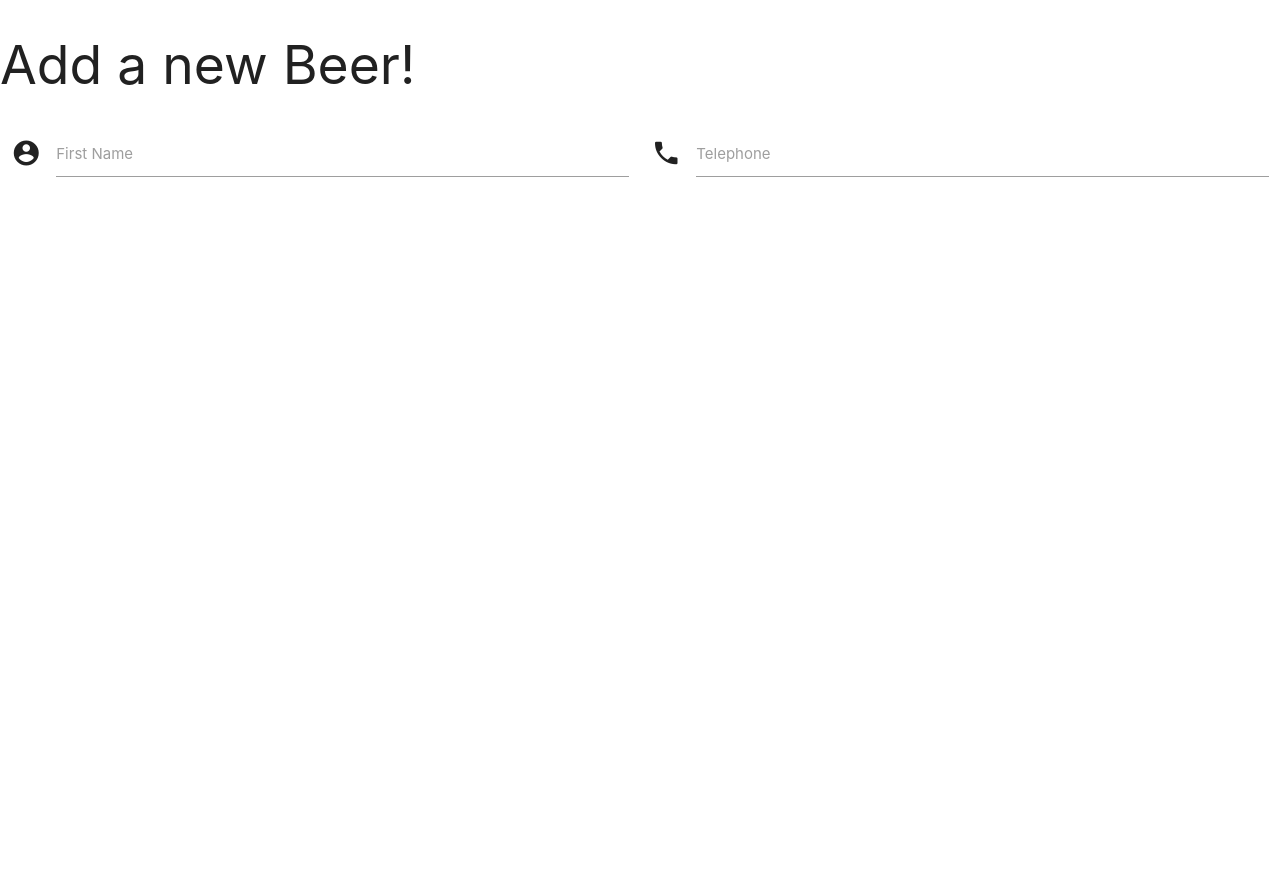
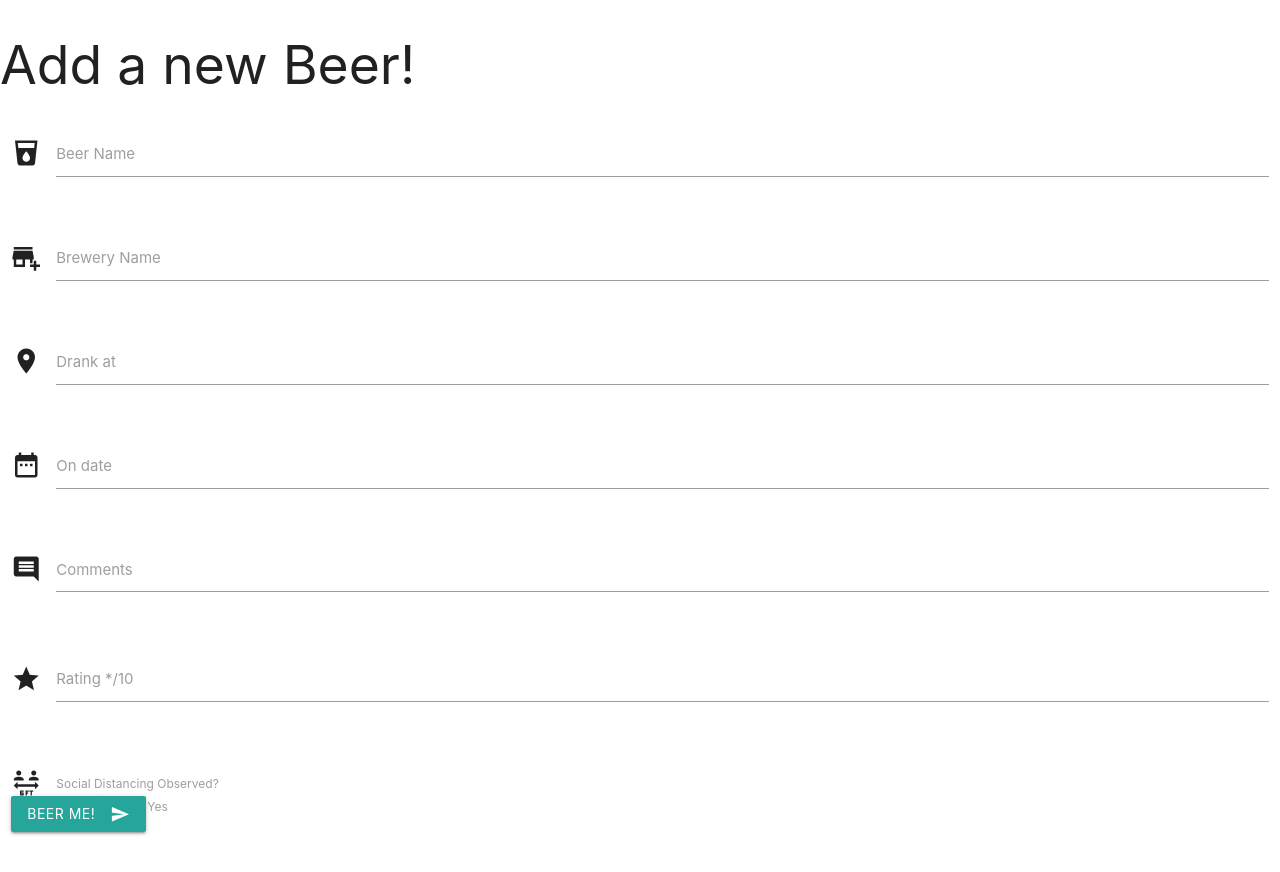
Before and after one commit to menacethedenis/CI_Milestone_3_Denis_Lymer, a Flask app: page /add_beer in a window 1280 px wide. Before the commit the page ends 177 px from the top, so only its background shows below. Run offline with Flask 2, Linux system fonts and the light colour scheme; data that the repository does not hold is empty; some libraries are stand-ins or nearby versions.

Commit message:
setup functionality to write to mongodb from browser

```diff
--- a/app.py
+++ b/app.py
@@ -16,9 +16,18 @@ mongo = PyMongo(app)
 def get_beer():
     return render_template("beers.html", ratings=mongo.db.ratings.find())
 
+
 @app.route('/add_beer')
 def add_beer():
-    return render_template("addbeer.html")
+    return render_template("addbeer.html", ratings=mongo.db.ratings.find())
+
+
+@app.route('/insert_beer', methods=['POST'])
+def insert_beer():
+    ratings=mongo.db.ratings
+    ratings.insert_one(request.form.to_dict())
+    return redirect(url_for('add_beer'))
+
 
 if __name__ == '__main__':
     app.run(host=os.environ.get('IP'),
--- a/templates/addbeer.html
+++ b/templates/addbeer.html
@@ -1,21 +1,72 @@
 {% extends 'base.html' %}
 {% block content %}
-
 <h2>Add a new Beer!</h2>
 <div class="row">
-    <form action="" method="POST" class="col s12">
+    <form action="{{url_for('insert_beer')}}" method="POST" class="col s12">
       <div class="row">
-        <div class="input-field col s6">
-          <i class="material-icons prefix">account_circle</i>
-          <input id="icon_prefix" type="text" class="validate">
-          <label for="icon_prefix">First Name</label>
-        </div>
-        <div class="input-field col s6">
-          <i class="material-icons prefix">phone</i>
-          <input id="icon_telephone" type="tel" class="validate">
-          <label for="icon_telephone">Telephone</label>
+        <div class="input-field col s12">
+          <i class="material-icons prefix">local_drink</i>
+          <input id="beer_name" name="beer_name" type="text" class="validate">
+          <label for="icon_prefix">Beer Name</label>
         </div>
       </div>
+      <div class="row">
+        <div class="input-field col s12">
+          <i class="material-icons prefix">add_business</i>
+          <input id="brewery_name" name="brewery_name" type="text" class="validate">
+          <label for="icon_prefix">Brewery Name</label>
+        </div>
+      </div>
+      <div class="row">
+        <div class="input-field col s12">
+          <i class="material-icons prefix">place</i>
+          <input id="beer_location" name="beer_location" type="text" class="validate">
+          <label for="icon_prefix">Drank at</label>
+        </div>
+       </div>
+       <div class="row">
+        <div class="input-field col s12">
+          <i class="material-icons prefix">date_range</i>
+          <input id="drank_date" name="drank_date" type="text" class="datepicker">
+          <label for="icon_prefix">On date</label>
+        </div>
+       </div>
+       <div class="row">
+        <div class="input-field col s12">
+          <i class="material-icons prefix">comment</i>
+          <textarea id="beer_comm" name="beer_comm"  class="materialize-textarea" maxlength="300"></textarea>
+          <label for="icon_prefix">Comments</label>
+        </div>
+       </div>
+       <div class="row">
+        <div class="input-field col s12">
+          <i class="material-icons prefix">grade</i>
+          <input id="beer_rating" name="beer_rating" type="number" class="validate" min="0" max="10">
+          <label for="icon_prefix">Rating */10</label>
+        </div>
+       </div>
+       <div class="row">
+        <div class="input-field col s12">
+          <i class="material-icons prefix">6_ft_apart</i>
+          <label id="soc_dist" name="soc_dist" class="validate">
+          <label for="icon_prefix">Social Distancing Observed?</label>
+            <div class="switch">
+                <label>
+                    No
+                    <input type="checkbox">
+                    <span class="lever"></span>
+                    Yes
+                </label>
+            </div>
+        </div>
+       </div>
+       <div class="row">
+        <div class="container col sm 12" id="beer_submit">
+            <button class="btn waves-effect waves-light" type="submit" name="action">Beer Me!
+                <i class="material-icons right">send</i>
+            </button>
+       </div>
+       </div>
     </form>
-  </div>
+</div>
 {% endblock %}
--- a/templates/base.html
+++ b/templates/base.html
@@ -5,6 +5,7 @@
     <meta name="viewport" content="width=device-width, initial-scale=1.0">
     <link href="https://fonts.googleapis.com/icon?family=Material+Icons" rel="stylesheet">
     <link rel="stylesheet" href="https://cdnjs.cloudflare.com/ajax/libs/materialize/1.0.0/css/materialize.min.css">
+    <link rel="stylesheet" href="templates/style.css">
     <title>Beer Tracker!</title>
 </head>
 <body>
@@ -16,6 +17,9 @@
         $(document).ready(function(){
             $('.collapsible').collapsible();
         });
+        $(document).ready(function(){
+            $('.datepicker').datepicker();
+        });
     </script>
 </body>
 </html>
```
